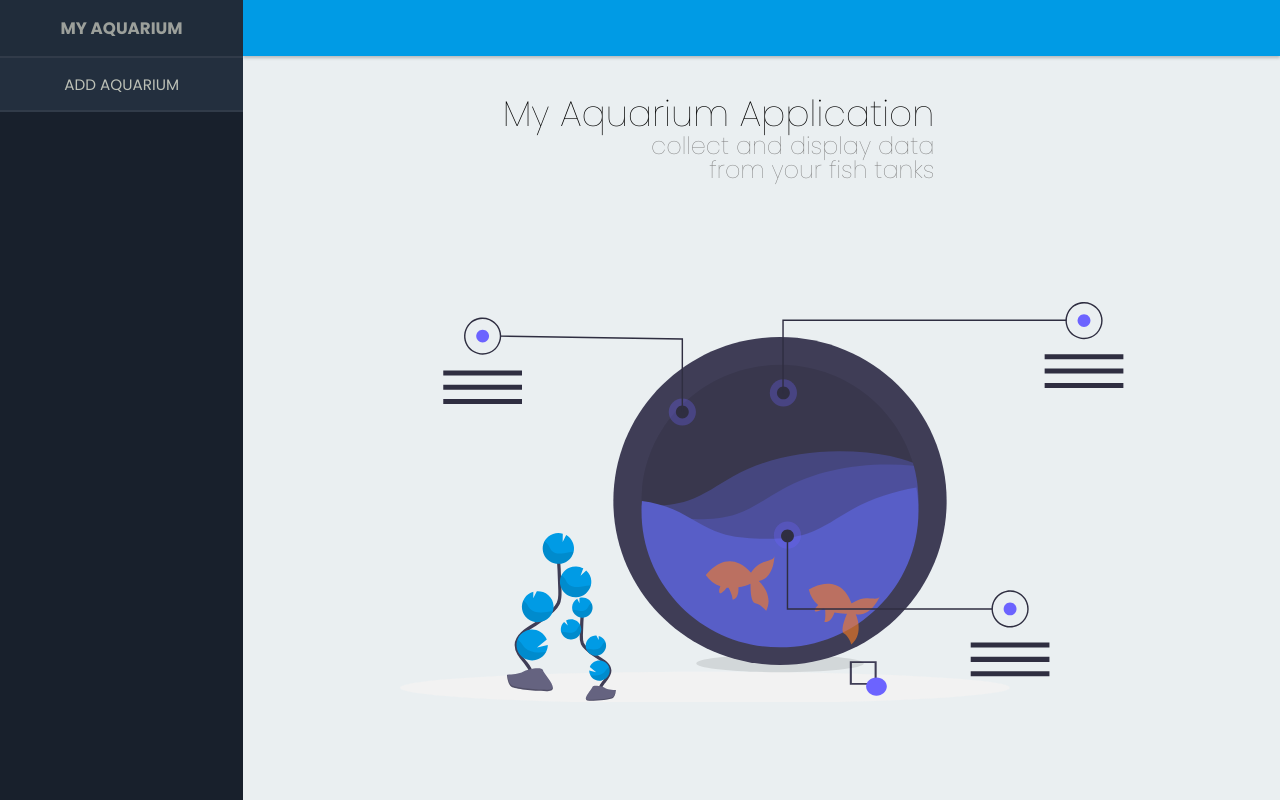
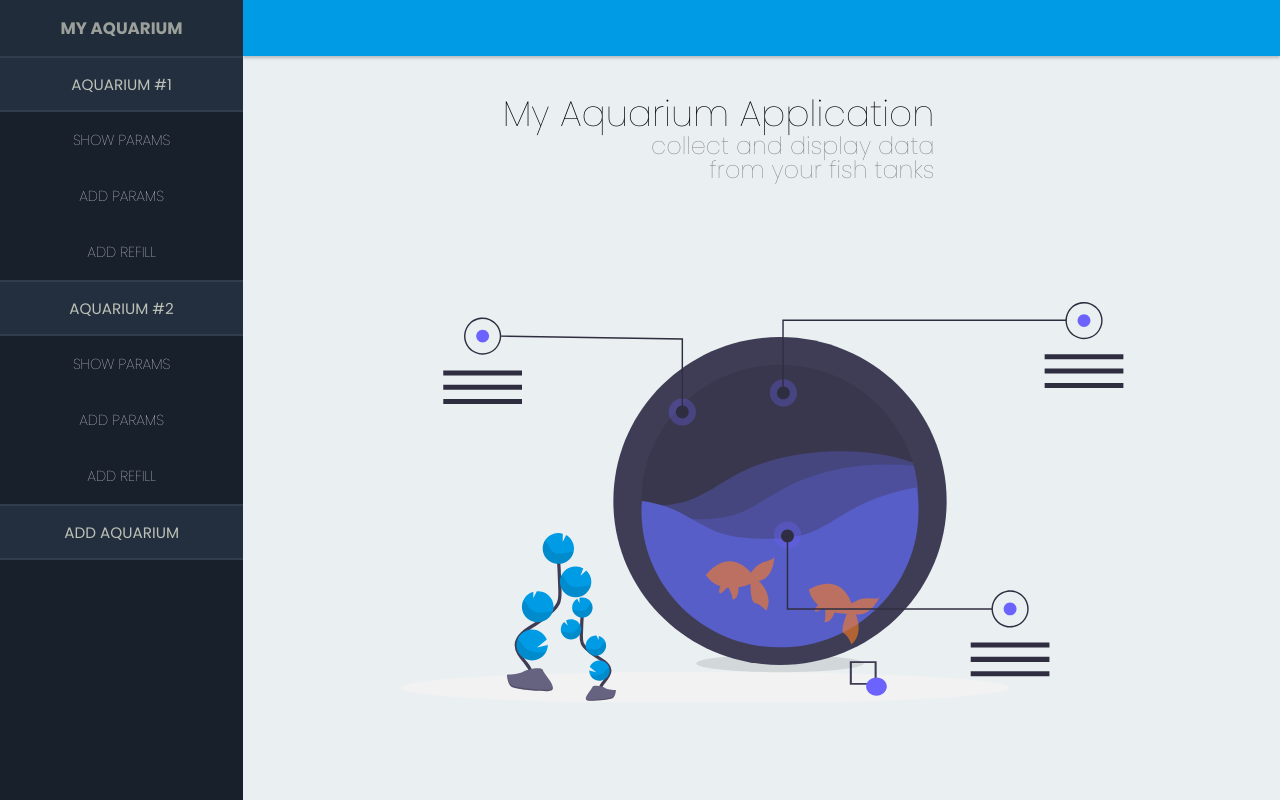
Before and after one commit to jimmeryn/my-aquarium-app, a React (Create React App) app: page / in a window 1280 px wide. Built offline with nearby package versions, Linux system fonts and the light colour scheme.

Commit message:
created AquariumListItem

```diff
--- a/src/features/aquarium/AquariumsListItem.tsx
+++ b/src/features/aquarium/AquariumsListItem.tsx
@@ -1,5 +1,28 @@
 import React from "react";
+import { AquariumParamButton } from "components/buttons/AquariumParamButton";
+import { AquariumTitleButton } from "components/buttons/AquariumTitleButton";
+import { Link } from "react-router-dom";
 
-const AquariumListItem = () => <div></div>;
+const AquariumsListItem: React.FunctionComponent<{
+  id: number;
+  name?: string;
+}> = ({ id, name }) => (
+  <React.Fragment key={id}>
+    <Link to={`/aquarium/${id}`}>
+      <AquariumTitleButton
+        className="aquarium-title"
+        name={name && name.length > 0 ? name : `Aquarium #${id + 1}`}
+      />
+    </Link>
+    <Link to={`/aquarium/${id}`}>
+      <AquariumParamButton
+        className="aquarium-param-button"
+        name="Show Params"
+      />
+    </Link>
+    <AquariumParamButton className="aquarium-param-button" name="Add Params" />
+    <AquariumParamButton className="aquarium-param-button" name="Add Refill" />
+  </React.Fragment>
+);
 
-export default AquariumListItem;
+export default AquariumsListItem;
```
